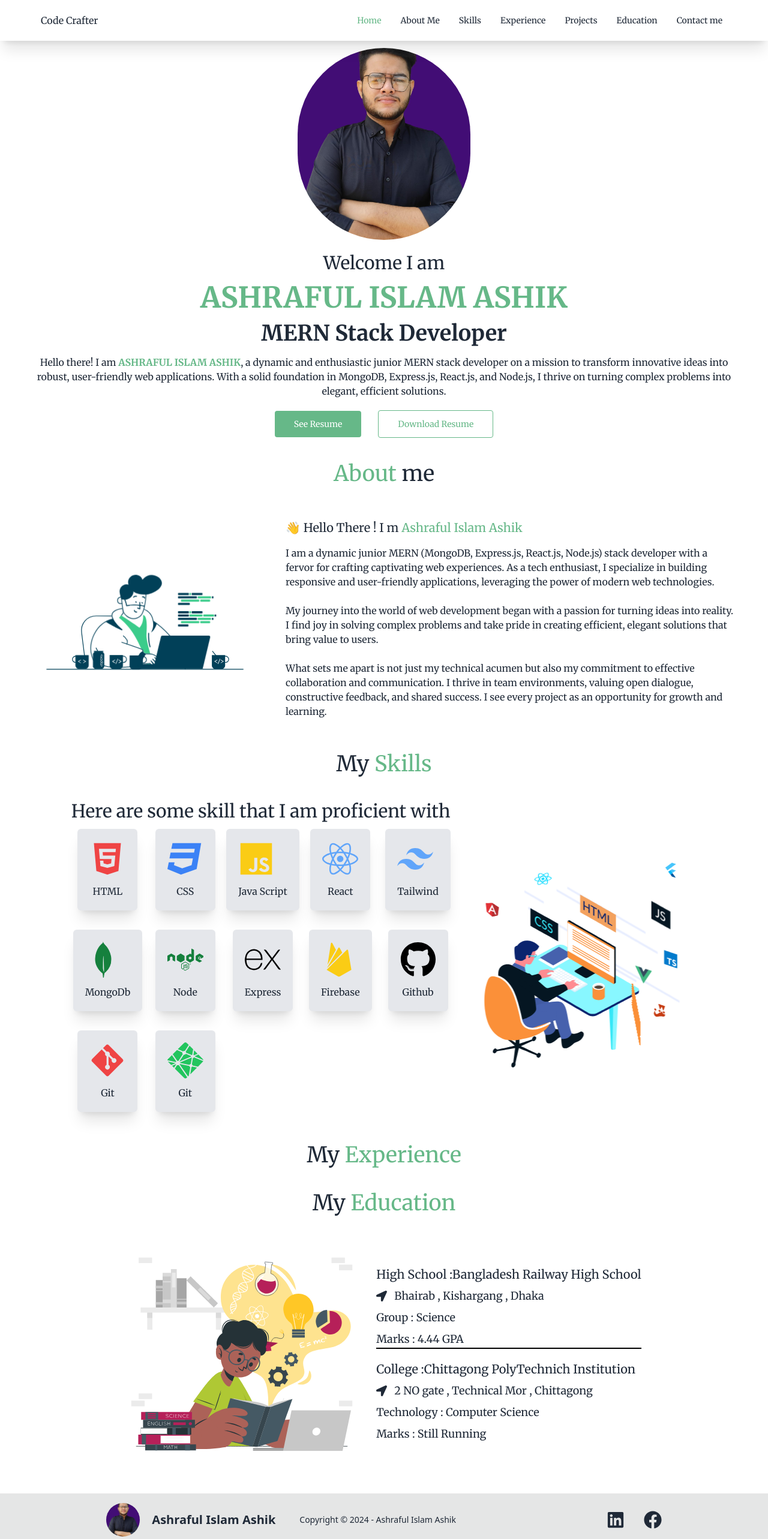
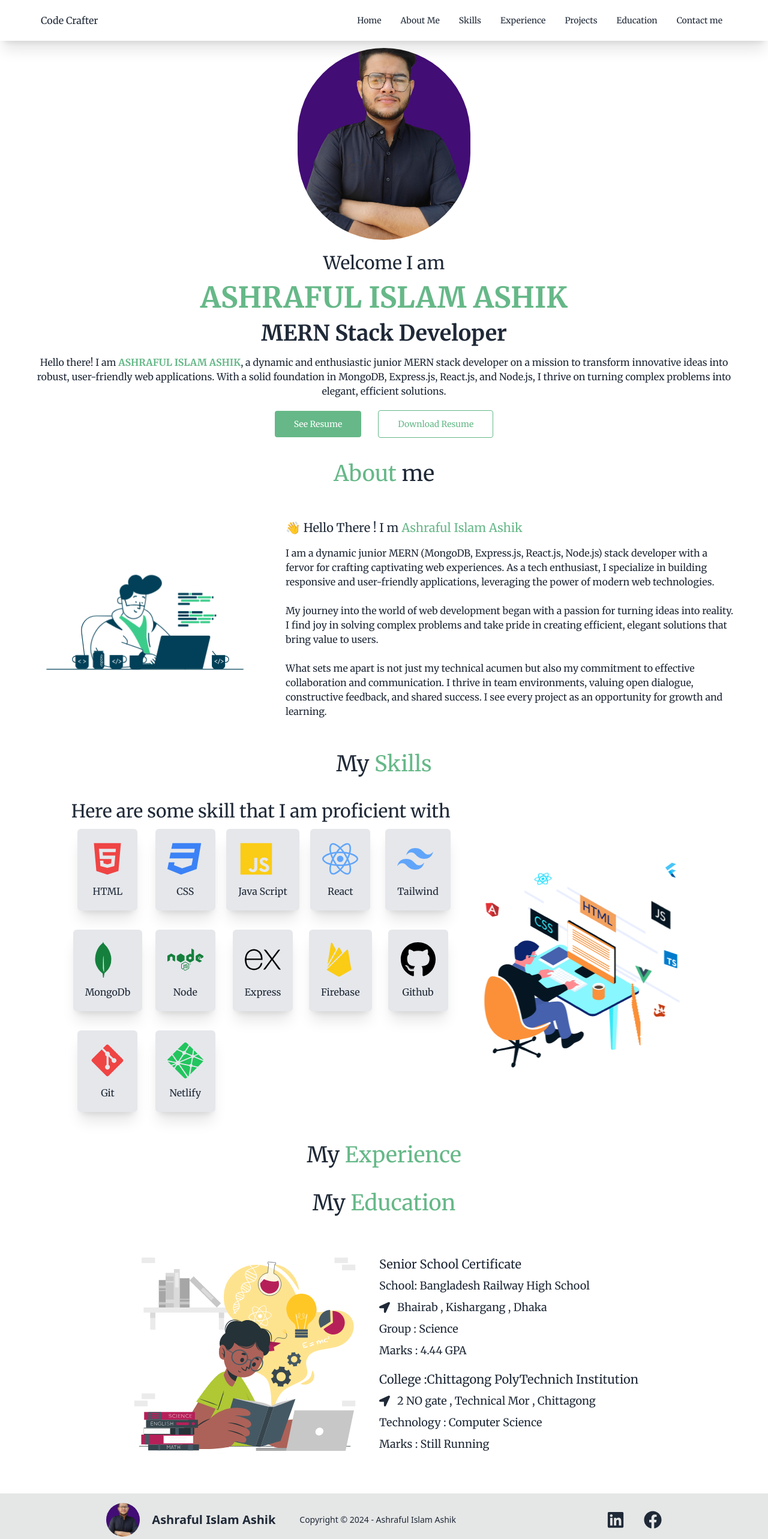
Before and after one commit to ashraful2430/my-portfolio, a React (Vite) app: page / in a window 1280 px wide. Shown: the top 2566 px of the page at 60% size. Built offline with nearby package versions, Linux system fonts and the light colour scheme.

Commit message:
added education part

```diff
--- a/src/Components/Education/Education.jsx
+++ b/src/Components/Education/Education.jsx
@@ -4,15 +4,16 @@ import { FaLocationArrow } from "react-icons/fa";
 
 const Education = () => {
     return (
-        <div>
+        <div id="education">
             <h3 className="text-4xl text-center my-10">My <span className="text-[#66B888]">Education</span></h3>
             <div className="flex justify-center items-center gap-8 my-2">
                 <div>
                     <Lottie className="w-96 h-96" animationData={education}></Lottie>
                 </div>
                 <div>
-                    <div className="border-b-2 border-black">
-                        <h3 className="text-xl font-medium">High School :Bangladesh Railway High School </h3>
+                    <div className="">
+                        <h3 className="text-xl font-medium">Senior School Certificate </h3>
+                        <p className="text-lg my-2">School: Bangladesh Railway High School</p>
                         <div className="flex gap-3 items-center text-lg mt-2">
                             <p><FaLocationArrow /></p>
                             <p> Bhairab , Kishargang , Dhaka </p>
--- a/src/Components/Navbar/NavBarlink.jsx
+++ b/src/Components/Navbar/NavBarlink.jsx
@@ -1,16 +1,16 @@
 import PropTypes from 'prop-types';
 
-const NavBarLink = ({ currentSection, scrollToSection }) => {
+const NavBarLink = ({ scrollToSection }) => {
     return (
         <div className="flex-none hidden lg:block">
             <div className="menu menu-horizontal">
-                <li className={currentSection === 'home' ? 'text-[#66B888]' : ''}><a onClick={() => scrollToSection('home')}>Home</a></li>
-                <li className={currentSection === 'about-me' ? 'text-[#66B888]' : ''}><a onClick={() => scrollToSection('about-me')}>About Me</a></li>
-                <li className={currentSection === 'skills' ? 'text-[#66B888]' : ''}><a onClick={() => scrollToSection('skills')}>Skills</a></li>
-                <li className={currentSection === 'experience' ? 'text-[#66B888]' : ''}><a onClick={() => scrollToSection('experience')}>Experience</a></li>
-                <li className={currentSection === 'projects' ? 'text-[#66B888]' : ''}><a onClick={() => scrollToSection('projects')}>Projects</a></li>
-                <li className={currentSection === 'education' ? 'text-[#66B888]' : ''}><a onClick={() => scrollToSection('education')}>Education</a></li>
-                <li className={currentSection === 'contact' ? 'text-[#66B888]' : ''}><a onClick={() => scrollToSection('contact')}>Contact me</a></li>
+                <li ><a onClick={() => scrollToSection('home')}>Home</a></li>
+                <li><a onClick={() => scrollToSection('about-me')}>About Me</a></li>
+                <li ><a onClick={() => scrollToSection('skills')}>Skills</a></li>
+                <li ><a onClick={() => scrollToSection('experience')}>Experience</a></li>
+                <li ><a onClick={() => scrollToSection('projects')}>Projects</a></li>
+                <li ><a onClick={() => scrollToSection('education')}>Education</a></li>
+                <li ><a onClick={() => scrollToSection('contact')}>Contact me</a></li>
             </div>
         </div>
     );
--- a/src/Components/Skills/Skills.jsx
+++ b/src/Components/Skills/Skills.jsx
@@ -6,7 +6,7 @@ import skill from "../../assets/skills.json"
 
 const Skills = () => {
     return (
-        <div>
+        <div id="skills">
             <h3 className="text-center text-4xl font-medium my-10">My <span className="text-[#66B888]">Skills</span></h3>
             <div className="flex flex-col lg:flex-row-reverse justify-center  items-center gap-5">
                 <div>
@@ -62,7 +62,7 @@ const Skills = () => {
                             </div>
                             <div className="bg-gray-200 rounded-md shadow-xl p-5 mx-auto my-3">
                                 <SiNetlify className="text-6xl text-green-500" />
-                                <p className="text-center mt-3">Git</p>
+                                <p className="text-center mt-3">Netlify</p>
                             </div>
                         </div>
                     </div>
```
